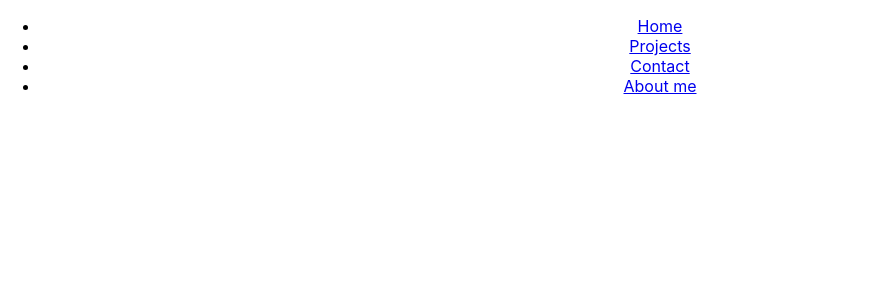
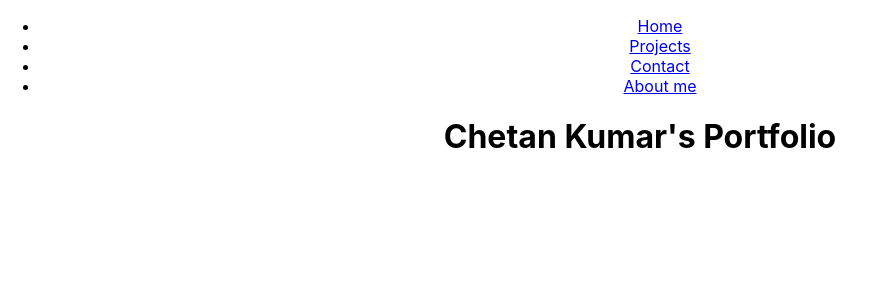
Before and after one commit to Ckbhatia/Portfolio, a React (Create React App) app: page / in a window 1280 px wide. Shown: the top 300 px of the page, without its empty margins (0-875 px from the left). Built offline with nearby package versions, Linux system fonts and the light colour scheme.

Commit message:
feat: modified for heading

```diff
--- a/src/components/Navbar.jsx
+++ b/src/components/Navbar.jsx
@@ -1,10 +1,12 @@
 import React, { component } from 'react';
+import '../App.css';
 
 const Navbar=()=> {
     return (
-        <div>
-            <nav id="nav">
-                <ul>
+        <header>
+            <div>
+            <nav id="navbar">
+                <ul id="nav">
 				    <li><a href="#home">Home</a></li>
 					<li><a href="#projects">Projects</a></li>
 					<li><a href="#contact">Contact</a></li>
@@ -12,6 +14,8 @@ const Navbar=()=> {
 			    </ul>
             </nav>
         </div>
+            <h1>Chetan Kumar's Portfolio</h1>
+        </header>
     )
 }
 export default Navbar;
```
